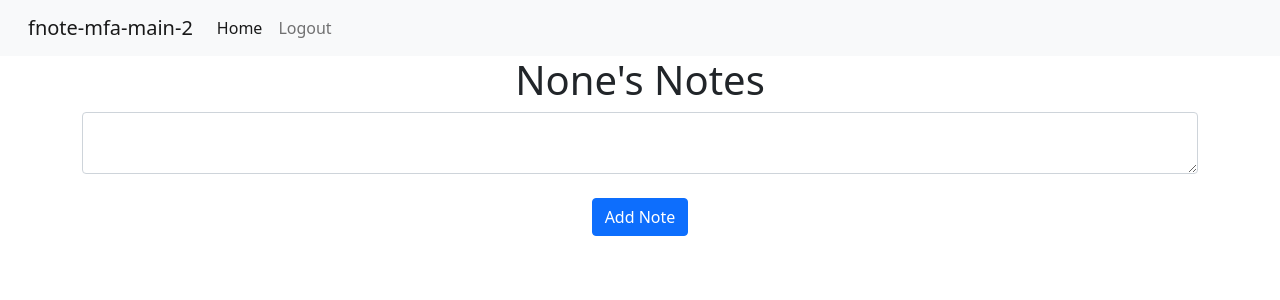
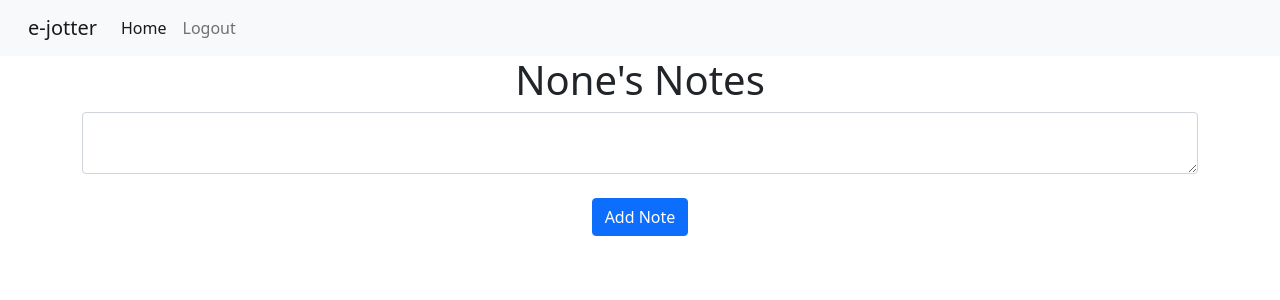
Before and after one commit to rdorkadi/e-jotter-Docker, a Flask app: page / in a window 1280 px wide. Shown: the top 300 px of the page. Run offline with Flask 2, Linux system fonts and the light colour scheme; a user stored in the database is signed in; data that the repository does not hold is empty; some libraries are stand-ins or nearby versions.

Commit message:
Made some changes to .gitignore, main.py and base.html

```diff
--- a/main.py
+++ b/main.py
@@ -13,6 +13,6 @@
 
 
 if __name__ == '__main__':
-    port = int(os.environ.get("PORT","5000"))
+    port = int(os.environ.get("PORT","5001"))
     app.run(host='0.0.0.0',port=port,debug=True)
     #app.run(port=5003, debug=True)
--- a/website/templates/base.html
+++ b/website/templates/base.html
@@ -29,7 +29,7 @@
     <header>
         <nav class="navbar navbar-expand-lg navbar-light bg-light">
             <div class="container-fluid">
-                <a class="navbar-brand" href="/home">fnote-mfa-main-2</a>
+                <a class="navbar-brand" href="/home">e-jotter</a>
                 <button class="navbar-toggler" type="button" data-bs-toggle="collapse"
                     data-bs-target="#navbarNavAltMarkup" aria-controls="navbarNavAltMarkup" aria-expanded="false"
                     aria-label="Toggle navigation">
```
Also changed, not shown: 1 other file.
